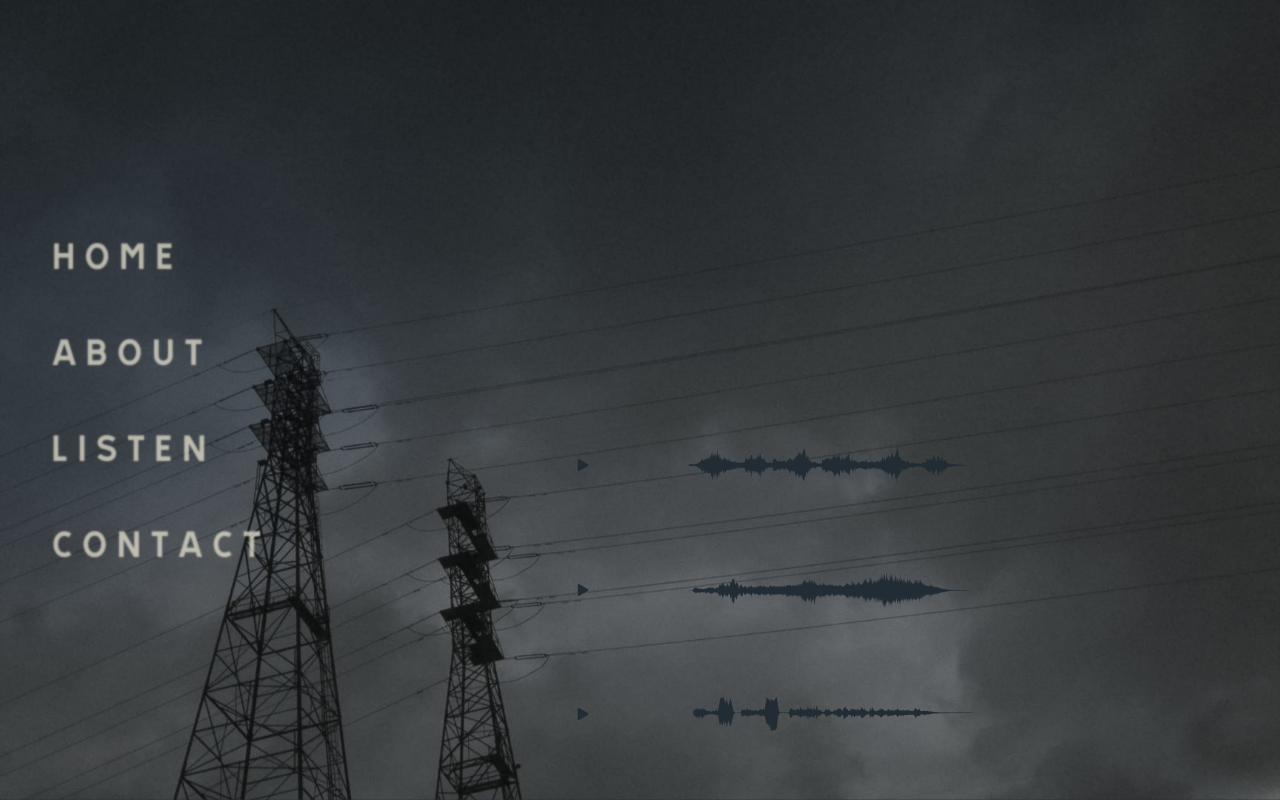
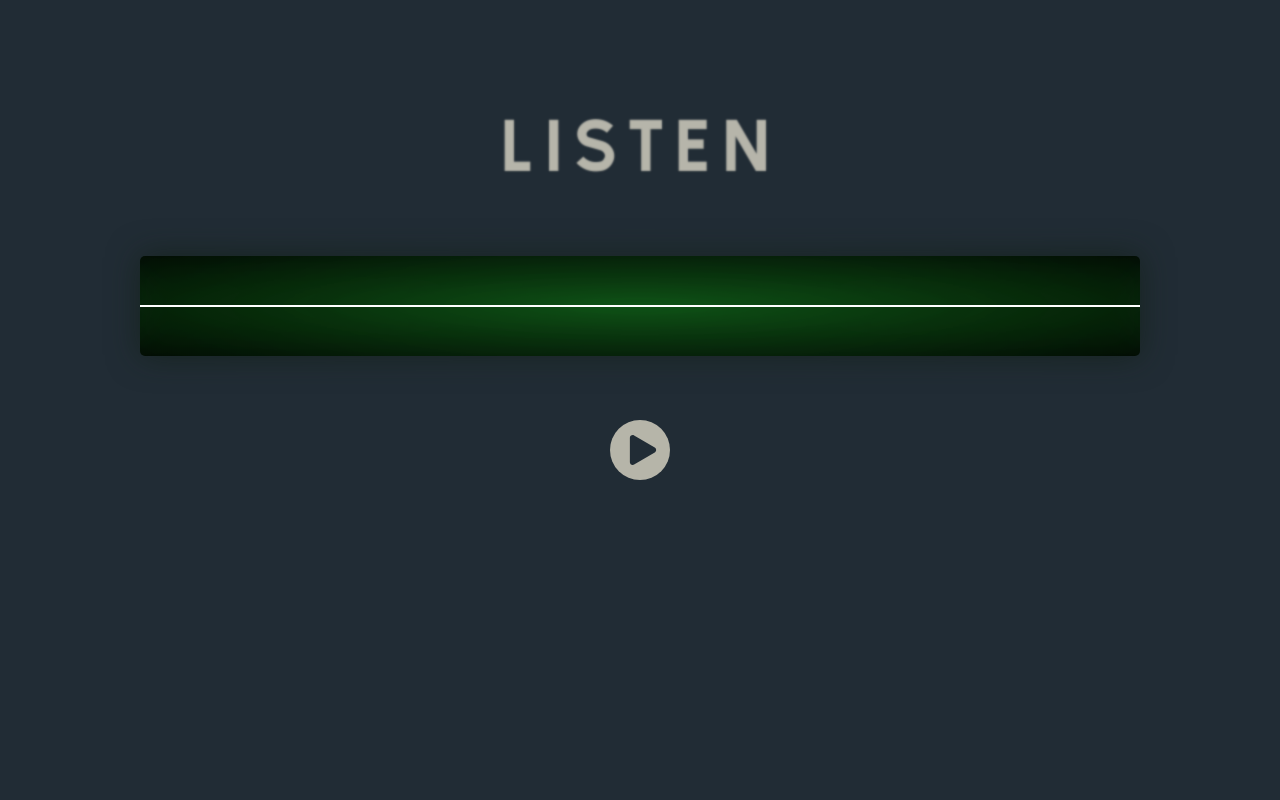
Before and after one commit to mattcoffyn/matthewcoffyndotcom, a Next.js app: page / in a window 1280 px wide. Shown: the top 800 px of the page. Built offline with nearby package versions, Linux system fonts and the light colour scheme; a web font is replaced by a local one.

Commit message:
visualiser test

```diff
--- /dev/null
+++ b/src/app/datatest.json
@@ -0,0 +1,11 @@
+[
+  {
+    "id": 1,
+    "name": "i_nrl",
+    "path": "https://res.cloudinary.com/dsjs9ozws/video/upload/v1730804253/mattcoffyndotcom/audio/i_nrl.mp3",
+    "svgPath": "/i_nrl.svg",
+    "category": "music",
+    "type": "audio/mpeg",
+    "duration": 83
+  }
+]
--- a/src/app/layout.js
+++ b/src/app/layout.js
@@ -11,9 +11,9 @@ export default function RootLayout({ children }) {
   return (
     <html lang="en">
       <body>
-        <Background />
+        {/* <Background /> */}
         <div className="main">
-          <Nav />
+          {/* <Nav /> */}
           <main className="content">{children}</main>
         </div>
       </body>
--- a/src/app/listen.module.css
+++ b/src/app/listen.module.css
@@ -13,14 +13,62 @@
   margin-bottom: 4rem;
 }
 
+.canvasContainer {
+  position: relative;
+  left: 50%;
+  transform: translateX(-50%);
+  /* height: 100px; */
+  width: 1000px;
+  border-radius: 5px;
+  background: radial-gradient(rgba(0, 150, 0, 0.4), black 120%);
+  overflow: hidden;
+  filter: drop-shadow(0 0 1rem rgba(13, 29, 13, 0.7));
+}
+
+.canvasContainer span {
+  width: 100%;
+  height: 2px;
+  background: rgba(255, 255, 255, 1);
+  display: block;
+  position: absolute;
+  box-shadow: 10px 1px 2px rgb(234, 54, 175 / 0.4),
+    -10px -1px 2px rgb(117, 250, 105 / 0, 4);
+  top: 50%;
+  transform: translateY(-50%);
+}
+
 .canvas {
-  height: 50%;
-  min-height: 100px;
-  width: 80vw;
-  padding-right: 2vw;
-  margin: 0 auto;
   background: transparent;
-  /* filter: drop-shadow(30px 10px 4px #4444dd); */
+  filter: drop-shadow(3px 3px 5px rgba(0, 0, 0, 0));
+}
+
+/* .canvasContainer:before,
+.canvasContainer:after {
+  content: ' ';
+  height: 100%;
+  position: absolute;
+  top: 0;
+  width: 40px;
+  z-index: 10;
+} */
+/* .canvasContainer:before {
+  box-shadow: 40px 0 20px -20px inset rgb(30 30 30);
+  left: -2px;
+} */
+.canvasContainer:after {
+  content: '';
+  position: absolute;
+  top: 0;
+  left: 0;
+  width: 1000px;
+  height: 100px;
+  background: repeating-linear-gradient(
+    0deg,
+    rgba(black, 0.15),
+    rgba(black, 0.15) 1px,
+    transparent 5px,
+    transparent 3px
+  );
 }
 
 .players {
@@ -31,11 +79,3 @@
   max-height: 400px;
   width: 100%;
 }
-.canvas {
-  /* filter: blur(1px); */
-  margin: 1rem 0;
-}
-
-.canvas2 {
-  margin: 1rem 0;
-}
--- a/src/app/page.js
+++ b/src/app/page.js
@@ -2,14 +2,13 @@
 import { useRef, useState } from 'react';
 import localFont from 'next/font/local';
 import AudioPlayer from '@/components/AudioPlayer';
-import data from './data.json';
+import data from './datatest.json';
 import styles from './listen.module.css';
-import { CldOgImage } from 'next-cloudinary';
 
 // import fx from './fx.module.css';
 
 const trats = localFont({
-  src: '../../fonts/TRATS.woff2',
+  src: '../fonts/TRATS.woff2',
   display: 'swap',
 });
 
@@ -47,10 +46,19 @@ export default function Listen() {
       const dataArray = new Uint8Array(bufferLength);
       canvasCtx.clearRect(0, 0, canvasWidth, canvasHeight);
       analyserRef.current.getByteTimeDomainData(dataArray);
-      canvasCtx.fillStyle = 'rgba(200, 200, 200, 0)';
+      canvasCtx.fillStyle = 'rgba(108, 108, 98, 0)';
       canvasCtx.fillRect(0, 0, canvasWidth, canvasHeight);
       canvasCtx.lineWidth = 2;
-      canvasCtx.strokeStyle = 'rgba(231, 170, 44, 1';
+      canvasCtx.strokeStyle = 'rgba(255, 255, 255, 1)';
+
+      canvasCtx.shadowOffsetX = 10;
+      canvasCtx.shadowOffsetY = 1;
+      canvasCtx.shadowColor = 'rgba(234, 54, 175, 0.4)';
+      canvasCtx.shadowBlur = 2;
+      canvasCtx.shadowOffsetX = -10;
+      canvasCtx.shadowOffsetY = -1;
+      canvasCtx.shadowColor = 'rgba(117, 250, 105, 0.4)';
+      canvasCtx.shadowBlur = 2;
       canvasCtx.beginPath();
       const sliceWidth = (canvasWidth * 1.0) / bufferLength;
       let x = 0;
@@ -88,12 +96,15 @@ export default function Listen() {
   return (
     <section className={styles.listen}>
       <h1 className={`${styles.title} ${trats.className}`}>Listen</h1>
+      <div className={styles.canvasContainer}>
+        <span style={{ display: `${trackPlaying && 'none'}` }}></span>
         <canvas
           className={styles.canvas}
           ref={canvasRef}
           width={1000}
           height={100}
         />
+      </div>
       <div className={styles.players}>
         {data.map(({ name, path, id, svgPath, category, type, duration }) => (
           <AudioPlayer
--- a/src/components/Nav.js
+++ b/src/components/Nav.js
@@ -23,15 +23,15 @@ export default function Nav() {
         />
         <BurnLink
           text="About"
-          slug="/about"
+          slug="/"
         />
         <BurnLink
           text="Listen"
-          slug="/listen"
+          slug="/"
         />
         <BurnLink
           text="Contact"
-          slug="/contact"
+          slug="/"
         />
       </ul>
     </aside>
--- a/src/components/audioplayer.module.css
+++ b/src/components/audioplayer.module.css
@@ -1,14 +1,14 @@
 .audioPlayer {
-  width: 100%;
-  max-width: 500px;
+  /* width: 100%; */
+  max-width: 1000px;
   align-self: start;
   display: grid;
   grid-template-columns: auto 1fr;
   margin-top: 2rem;
   color: var(--reelBackground);
-  border: 1px solid var(--reelPrimary);
+  /* border: 1px solid var(--reelPrimary); */
   border-radius: 20px 0 0 0;
-  box-shadow: 0 0 2px 1px var(--reelText);
+  /* box-shadow: 0 0 2px 1px var(--reelText); */
 }
 
 .title {
@@ -18,20 +18,21 @@
   color: var(--reelText);
   text-shadow: 0 0 1px var(--reelText);
   background: var(--reelBackground);
-  padding: 0 1rem;
+  padding: 1rem 1rem 0 2rem;
   /* border: 1px solid var(--reelText); */
   border-radius: 20px 0 0 0;
+  display: none;
 }
 
 .playPause {
-  background: var(--highlight3);
+  background: var(--reelText);
   border: none;
-  margin: 1rem 1rem;
+  margin: 2rem 2rem;
   border-radius: 50%;
-  width: 30px;
-  height: 30px;
-  font-size: 12px;
-  color: var(--reeltext);
+  width: 60px;
+  height: 60px;
+  font-size: 30px;
+  color: var(--reelBackground);
   display: flex;
   justify-content: center;
   align-items: center;
@@ -39,7 +40,7 @@
 
 .play {
   position: relative;
-  left: 1px;
+  left: 3px;
 }
 
 .timeAndProgress {
@@ -51,6 +52,7 @@
   /* grid-template-columns: auto 1fr auto; */
   /* column-gap: 0.5rem; */
   padding-right: 1rem;
+  display: none;
 }
 
 .currentTime,
--- a/src/components/nav.module.css
+++ b/src/components/nav.module.css
@@ -128,7 +128,7 @@
 }
 
 .nav:hover .navLink:hover {
-  animation: flicker 0.11s ease-in-out infinite alternate;
+  /* animation: flicker 0.11s ease-in-out infinite alternate; */
 }
 
 .nav:hover .navLink:not(:hover) {
@@ -137,7 +137,7 @@
 }
 
 .burnout {
-  animation: dyingflicker 0.5s ease-in;
+  /* animation: dyingflicker 0.5s ease-in; */
   pointer-events: none;
 }
 
--- a/src/styles/globals.css
+++ b/src/styles/globals.css
@@ -110,7 +110,7 @@ a {
   padding: 0;
   margin: 0;
   display: grid;
-  grid-template-columns: 1fr 3fr;
+  grid-template-columns: 1fr;
   background: none;
   z-index: 0;
 }
```
Also changed, not shown: public/i_nrl.png (added), public/i_nrl.svg (added). Lines whose indentation alone changed are shown as unchanged.
